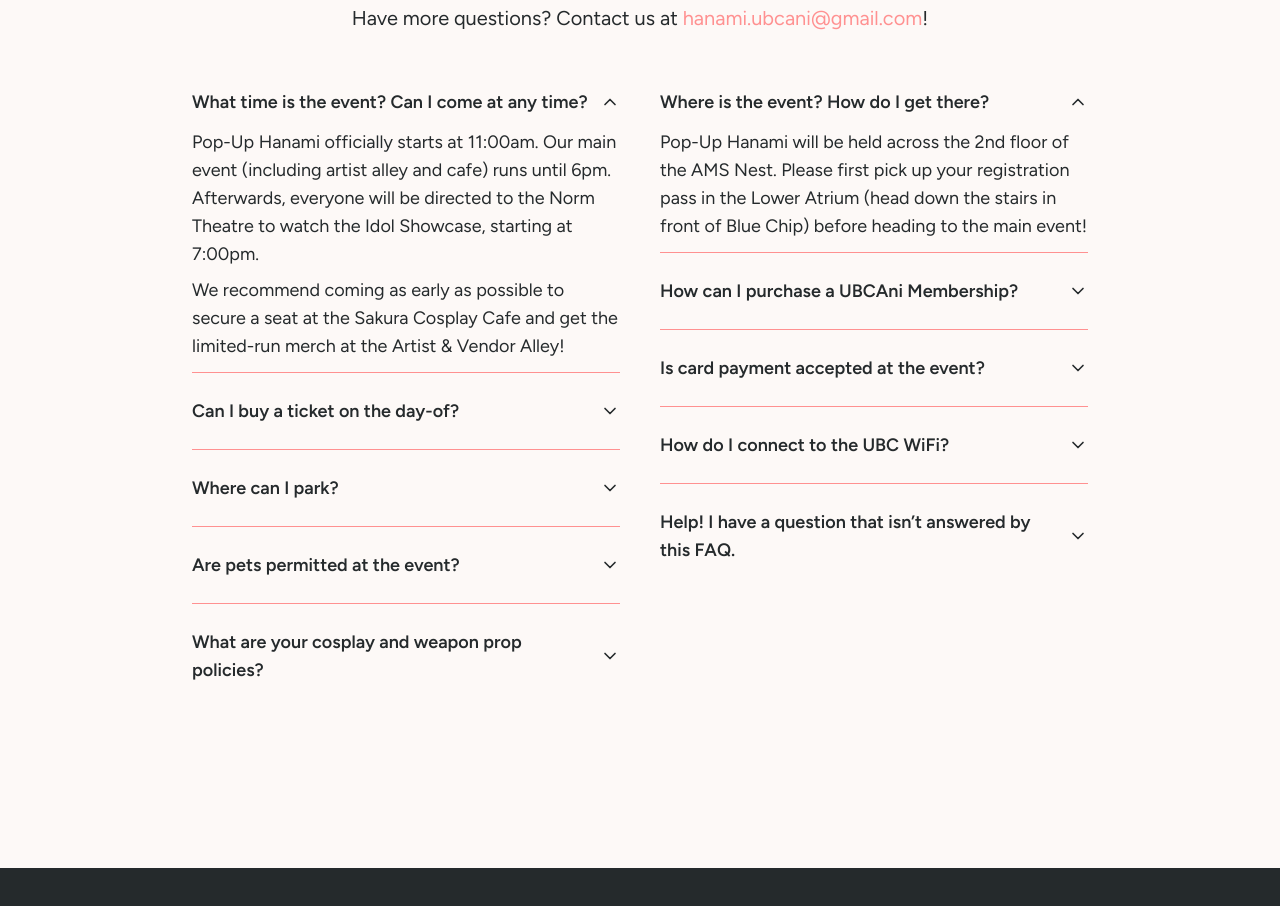
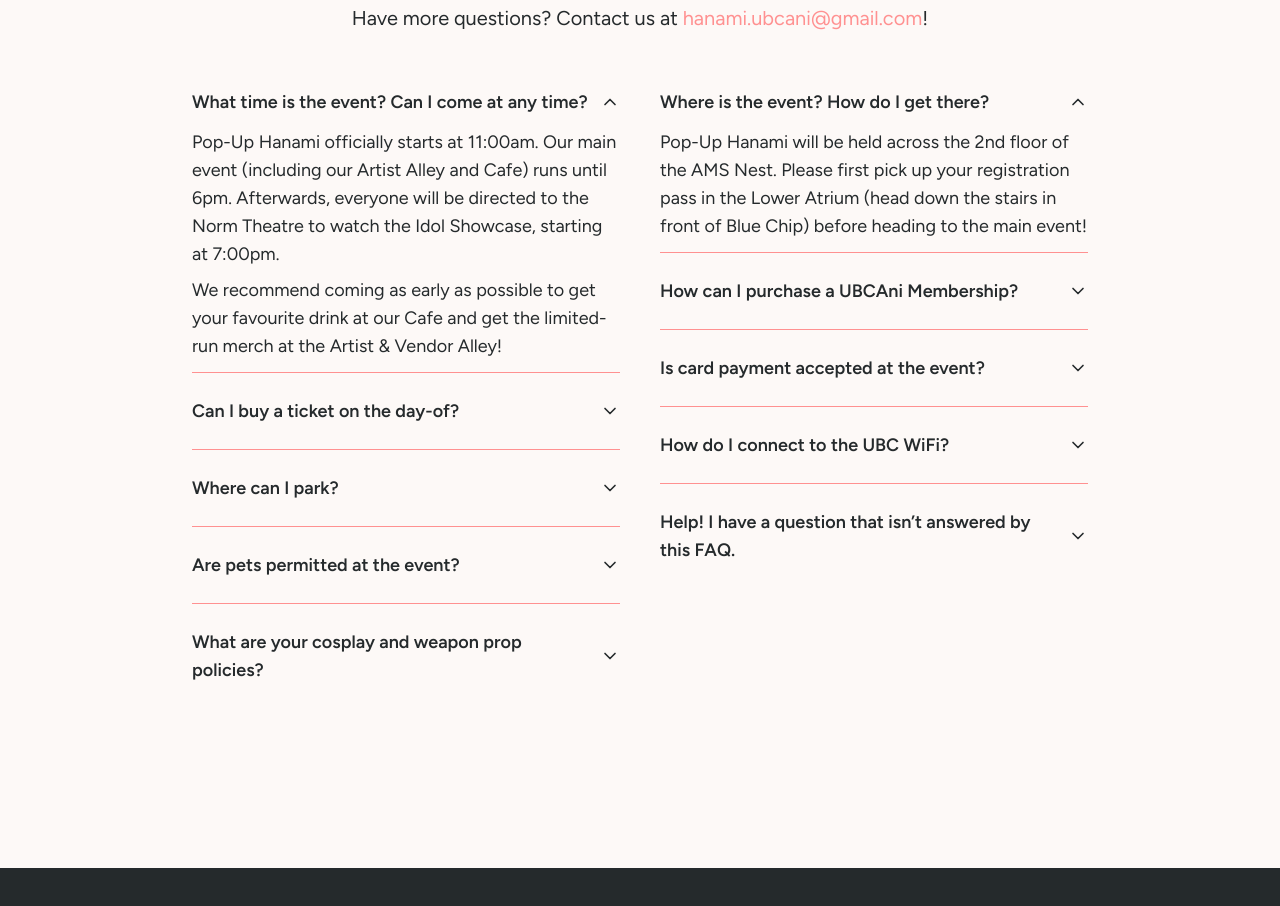
Before and after one commit to hanssy130/sakuramochi, a Next.js app: page / in a window 1280 px wide. Shown: the part 2140-3046 px from the top of the page. Built offline with nearby package versions, Linux system fonts and the light colour scheme; a web font is replaced by a local one.

Commit message:
update faq with timing

```diff
--- a/components/faq.tsx
+++ b/components/faq.tsx
@@ -57,13 +57,12 @@ export function Faq() {
                 aria-labelledby="hs-basic-with-title-and-arrow-stretched-heading-one"
               >
                 <p className="mb-2">
-
-                  Pop-Up Hanami officially starts at 11:00am. Our main event (including artist alley and cafe) runs until 6pm. Afterwards, everyone will be directed to the Norm Theatre to watch the Idol Showcase, starting at 7:00pm.
+                Pop-Up Hanami officially starts at 11:00am. Our main event (including our Artist Alley and Cafe) runs until 6pm.
+                Afterwards, everyone will be directed to the Norm Theatre to watch the Idol Showcase, starting at 7:00pm.
                 </p>
                 <p>
-                  We recommend coming as early as possible to secure a seat at
-                  the Sakura Cosplay Cafe and get the limited-run merch at the
-                  Artist & Vendor Alley!
+                We recommend coming as early as possible to get your favourite drink
+                 at our Cafe and get the limited-run merch at the Artist & Vendor Alley!
                 </p>
               </div>
             </div>
```
